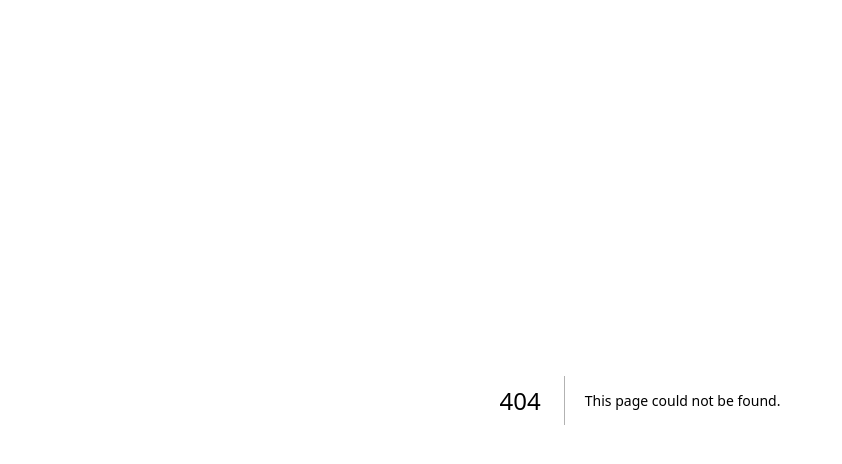
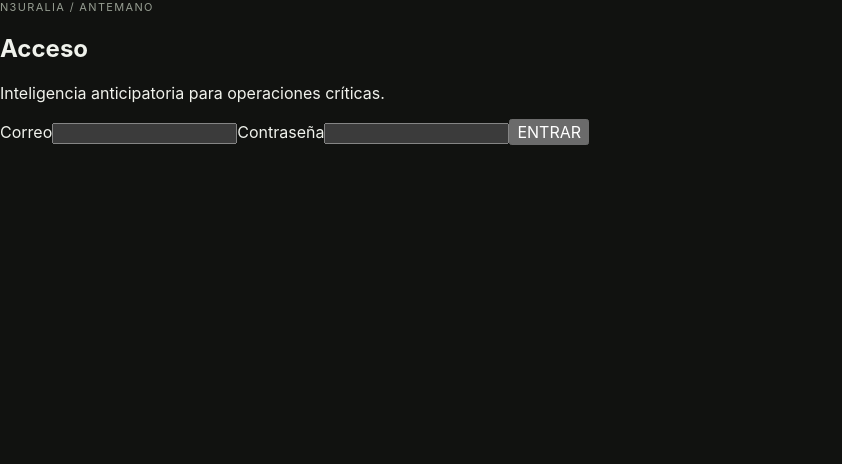
Before and after one commit to traviscomber/antes, a Next.js app: page /login in a window 1280 px wide. Before the commit this address had no page. Shown: the top 464 px of the page, without its empty margins (0-842 px from the left). Built offline with nearby package versions, Linux system fonts and the light colour scheme; no server answers.

Commit message:
auth: add login screen

```diff
--- /dev/null
+++ b/src/app/login/page.tsx
@@ -0,0 +1,70 @@
+import { redirect } from "next/navigation";
+import { getSession } from "@/lib/auth/session";
+
+const ERROR_MESSAGES: Record<string, string> = {
+  invalid: "Credenciales incorrectas.",
+  locked: "Demasiados intentos. Intenta nuevamente más tarde.",
+  unavailable: "El acceso no está disponible en este momento.",
+};
+
+export default async function LoginPage({
+  searchParams,
+}: {
+  searchParams: Promise<{ error?: string }>;
+}) {
+  try {
+    const session = await getSession();
+    if (session) redirect("/app/now");
+  } catch {
+    // The form remains available and the POST route will return a controlled error.
+  }
+
+  const params = await searchParams;
+  const message = params.error ? ERROR_MESSAGES[params.error] : undefined;
+
+  return (
+    <main className="loginShell">
+      <section className="loginPanel" aria-labelledby="login-title">
+        <div>
+          <p className="eyebrow">N3URALIA / ANTEMANO</p>
+          <h1 id="login-title">Acceso</h1>
+          <p className="loginCopy">
+            Inteligencia anticipatoria para operaciones críticas.
+          </p>
+        </div>
+
+        <form className="loginForm" action="/api/auth/login" method="post">
+          <label>
+            <span>Correo</span>
+            <input
+              name="email"
+              type="email"
+              autoComplete="username"
+              required
+              maxLength={320}
+            />
+          </label>
+
+          <label>
+            <span>Contraseña</span>
+            <input
+              name="password"
+              type="password"
+              autoComplete="current-password"
+              required
+              maxLength={512}
+            />
+          </label>
+
+          {message ? (
+            <p className="loginError" role="alert">
+              {message}
+            </p>
+          ) : null}
+
+          <button type="submit">ENTRAR</button>
+        </form>
+      </section>
+    </main>
+  );
+}
```
